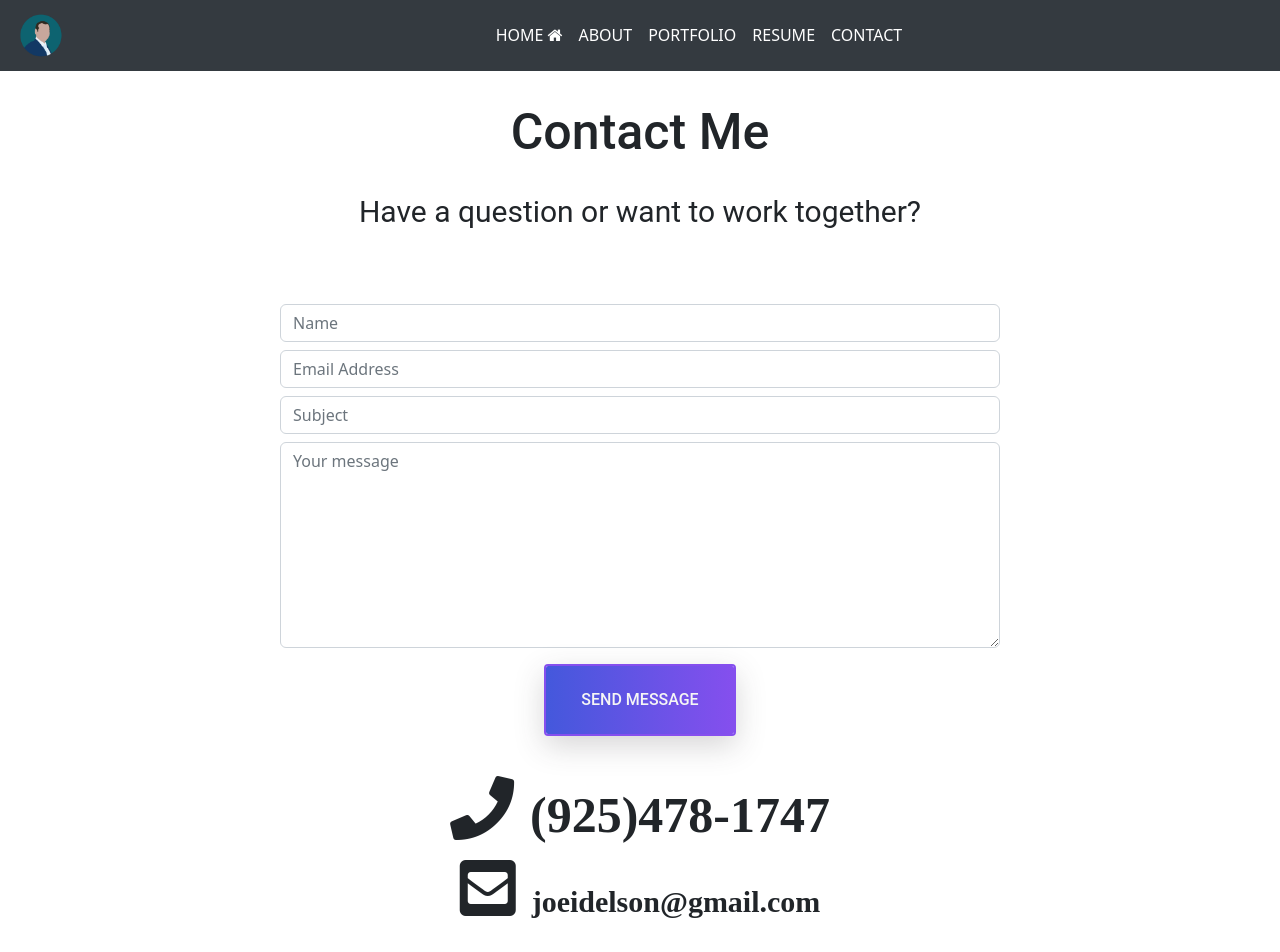
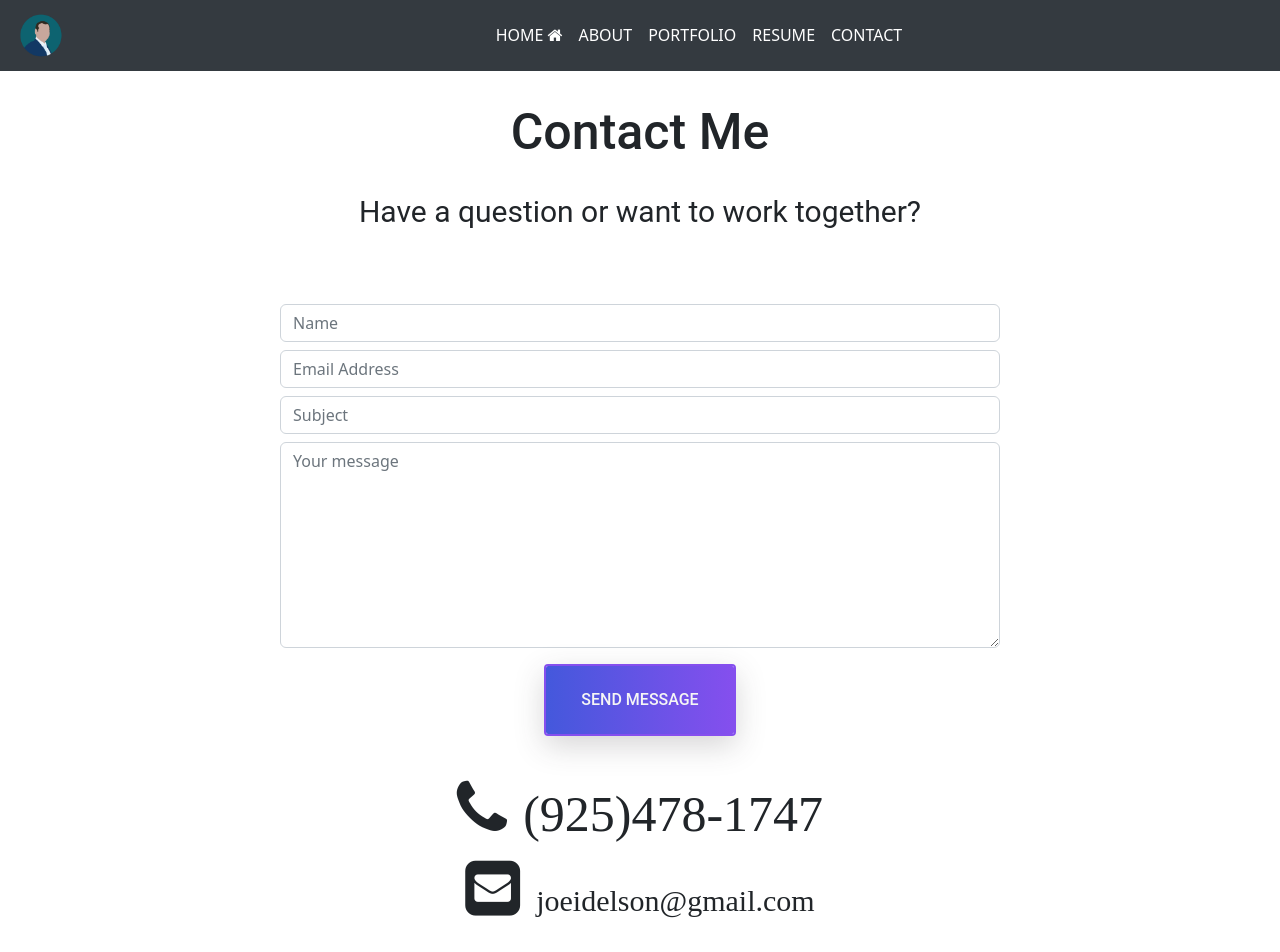
Before and after one commit to jidelson/my-website-old, a React (Create React App) app in the folder client/: page /contact in a window 1280 px wide. Shown: the top 952 px of the page. Built offline with nearby package versions, Linux system fonts and the light colour scheme.

Commit message:
fixed icons on contact pg

```diff
--- a/client/src/components/pages/Contact.js
+++ b/client/src/components/pages/Contact.js
@@ -49,8 +49,8 @@ function Contact() {
 
 
                 <div className="bottomInfo text-center py-4">
-                   <p><i className="fas fa-phone">&nbsp;<span className="phoneInfo">(925)478-1747</span></i></p>
-                   <p> <i className="fas fa-envelope-square">&nbsp;<span className="emailInfo">joeidelson@gmail.com</span></i></p>
+                   <p><i className="fa fa-phone">&nbsp;<span className="phoneInfo">(925)478-1747</span></i></p>
+                   <p> <i className="fa fa-envelope-square">&nbsp;<span className="emailInfo">joeidelson@gmail.com</span></i></p>
                 </div>
 
 
@@ -94,11 +94,11 @@ const ContactContainer = styled.div`
     font: normal 30px/72px var(--roboto);
 }
 
-.fas.fa-phone{
+.fa.fa-phone{
     font-size: 4rem;
 }
 
-.fas.fa-envelope-square{
+.fa.fa-envelope-square{
     font-size: 4rem;
 }
 
```
